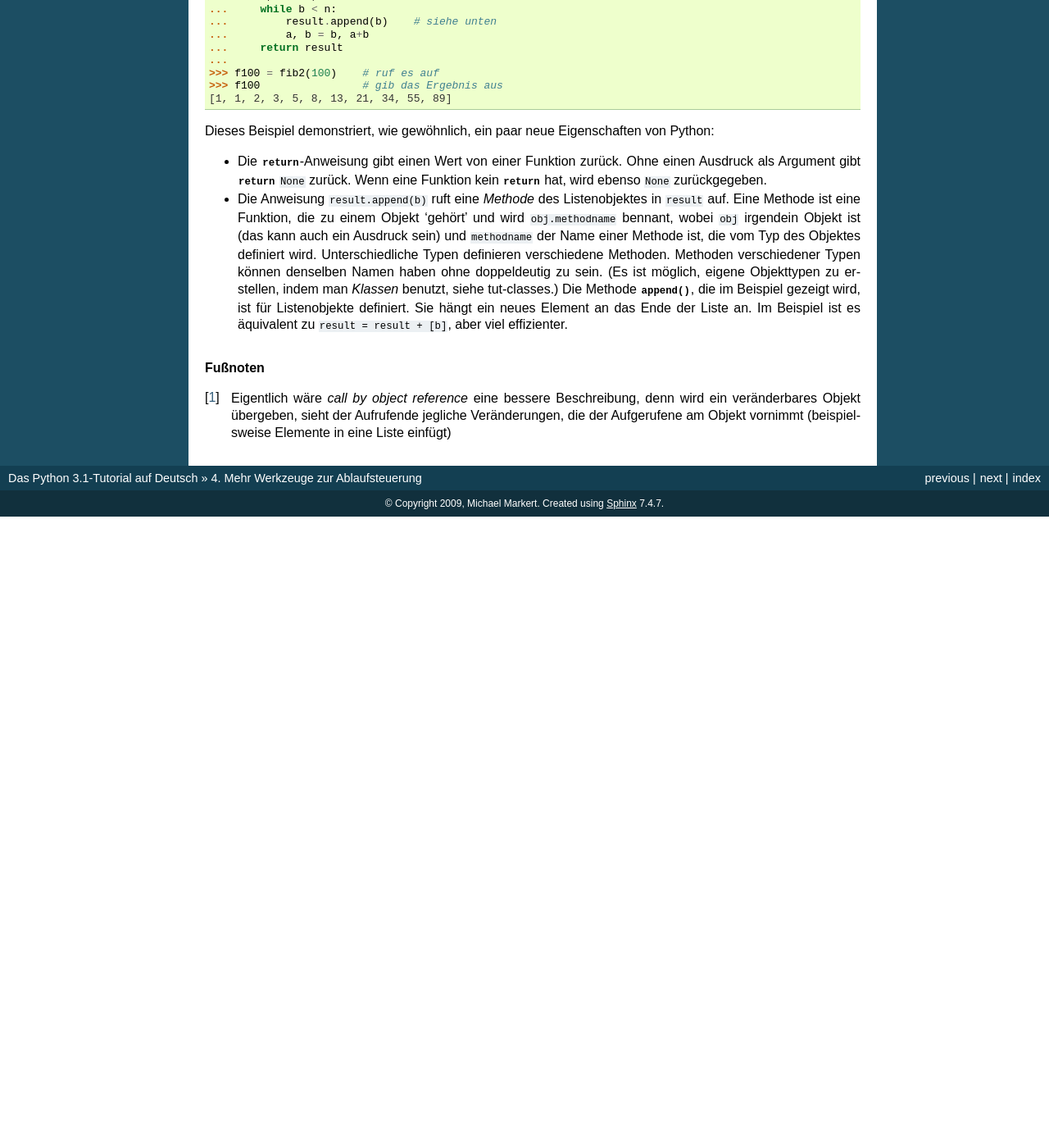
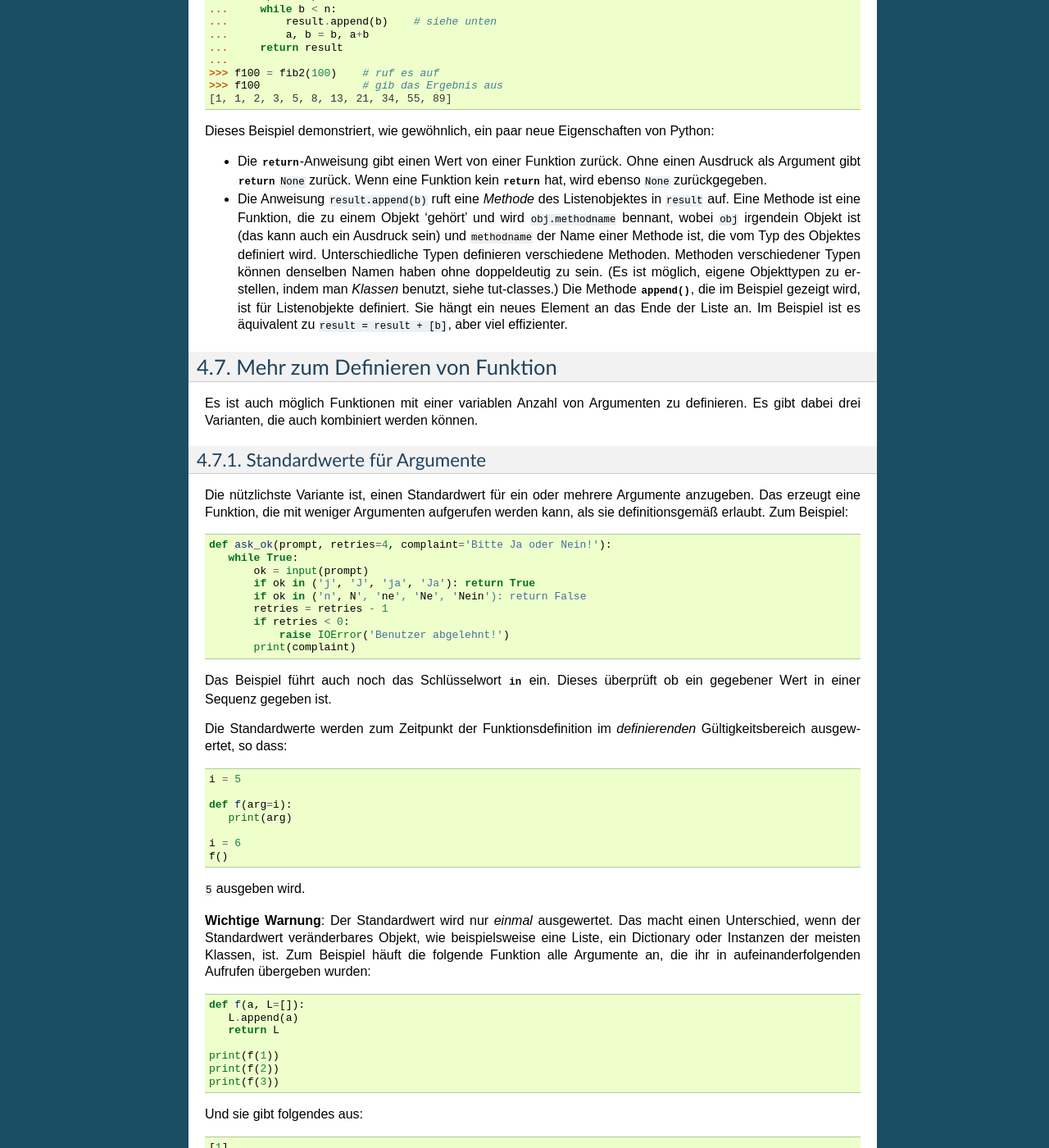
Before and after one commit to cofi/py-tutorial-de, a Sphinx documentation site: the page built from source/controlflow.rst, in a window 1280 px wide and 1400 px high, scrolled down 4538 px. Shown: the whole window at 82% size. Built offline with Sphinx 7.4.7, drawn with Linux system fonts in a browser that asks for light colours; pages that are not in the unit, such as notebooks, are missing from menus; before the commit the page ends 5168 px from its top, so only the background shows below that; some of the changed text lies outside the part shown.

Commit message:
Translated Section 4.7.1 (Issue #11)

```diff
--- a/source/controlflow.rst
+++ b/source/controlflow.rst
@@ -333,6 +333,84 @@ Python:
     definiert. Sie hängt ein neues Element an das Ende der Liste an. Im Beispiel
     ist es äquivalent zu ``result = result + [b]``, aber viel effizienter.
 
+Mehr zum Definieren von Funktion
+================================
+
+Es ist auch möglich Funktionen mit einer variablen Anzahl von Argumenten zu
+definieren. Es gibt dabei drei Varianten, die auch kombiniert werden können.
+
+
+.. _tut-defaultargs:
+
+Standardwerte für Argumente
+---------------------------
+
+Die nützlichste Variante ist, einen Standardwert für ein oder mehrere Argumente
+anzugeben. Das erzeugt eine Funktion, die mit weniger Argumenten aufgerufen
+werden kann, als sie definitionsgemäß erlaubt. Zum Beispiel::
+
+    def ask_ok(prompt, retries=4, complaint='Bitte Ja oder Nein!'):
+       while True:
+           ok = input(prompt)
+           if ok in ('j', 'J', 'ja', 'Ja'): return True
+           if ok in ('n', N', 'ne', 'Ne', 'Nein'): return False
+           retries = retries - 1
+           if retries < 0:
+               raise IOError('Benutzer abgelehnt!')
+           print(complaint)
+
+.. FIXME: Patch pending, will be translated when accepted/refused
+
+Das Beispiel führt auch noch das Schlüsselwort :keyword:`in` ein. Dieses
+überprüft ob ein gegebener Wert in einer Sequenz gegeben ist.
+
+Die Standardwerte werden zum Zeitpunkt der Funktionsdefinition im *definierenden* Gültigkeitsbereich ausgewertet, so dass::
+
+    i = 5
+
+    def f(arg=i):
+       print(arg)
+
+    i = 6
+    f()
+
+``5`` ausgeben wird.
+
+**Wichtige Warnung**: Der Standardwert wird nur *einmal* ausgewertet. Das macht
+einen Unterschied, wenn der Standardwert veränderbares Objekt, wie
+beispielsweise eine Liste, ein Dictionary oder Instanzen der meisten Klassen,
+ist. Zum Beispiel häuft die folgende Funktion alle Argumente an, die ihr in
+aufeinanderfolgenden Aufrufen übergeben wurden::
+
+    def f(a, L=[]):
+       L.append(a)
+       return L
+
+    print(f(1))
+    print(f(2))
+    print(f(3))
+
+Und sie gibt folgendes aus::
+
+    [1]
+    [1, 2]
+    [1, 2, 3]
+
+Wenn man nicht will, dass der Standardwert von aufeinanderfolgenden Aufrufen
+gemeinsam benutzt wird, kann man die Funktion folgendermaßen umschreiben::
+
+    def f(a, L=None):
+        if L is None:
+            L = []
+        L.append(a)
+        return L
+
+
+.. _tut-keywordargs:
+
+Schlüsselwortargumente
+----------------------
+
 .. rubric:: Fußnoten
 
 .. [#] Eigentlich wäre *call by object reference* eine bessere Beschreibung,
```
Also changed, not shown: 1 other file.
